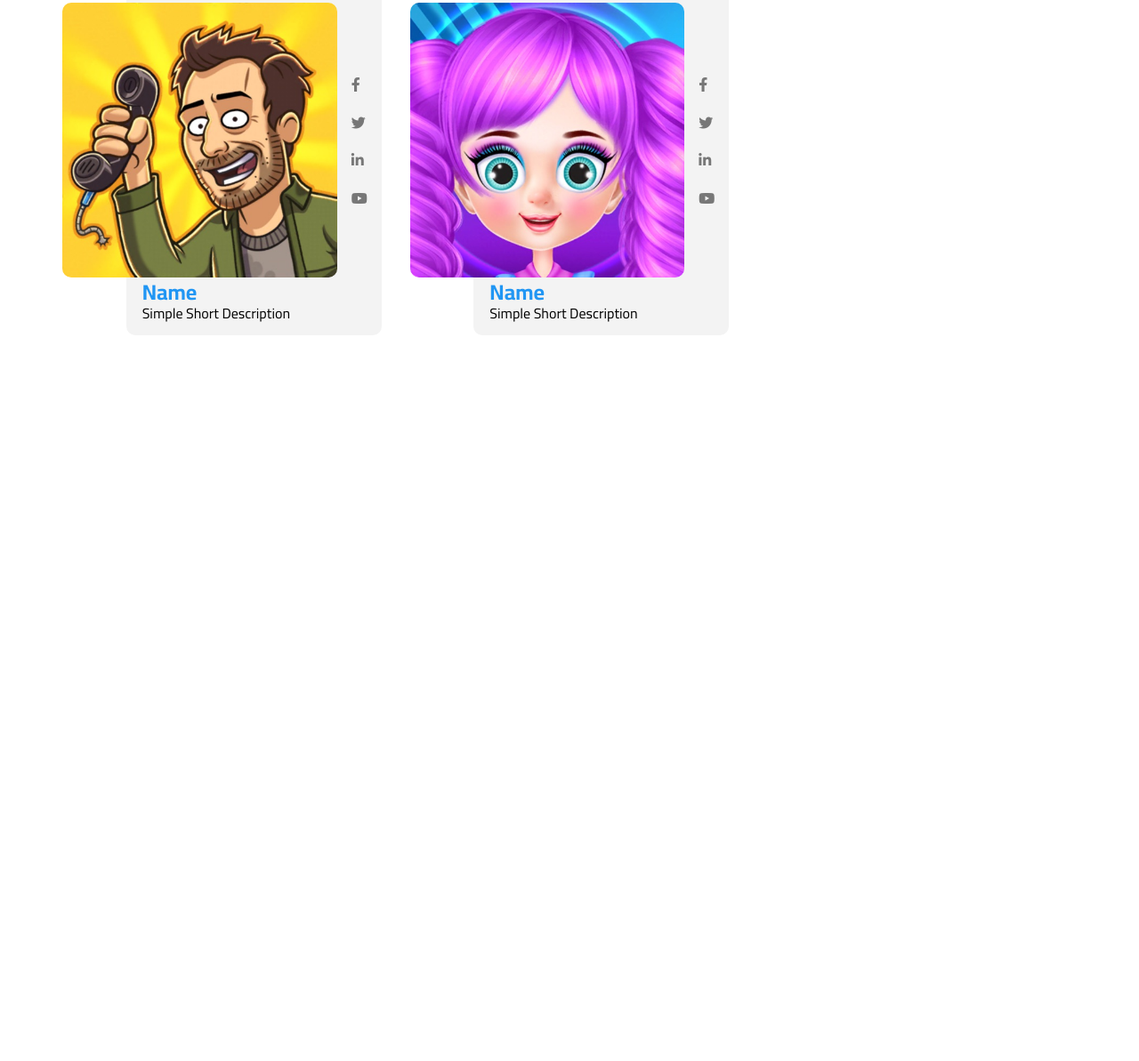
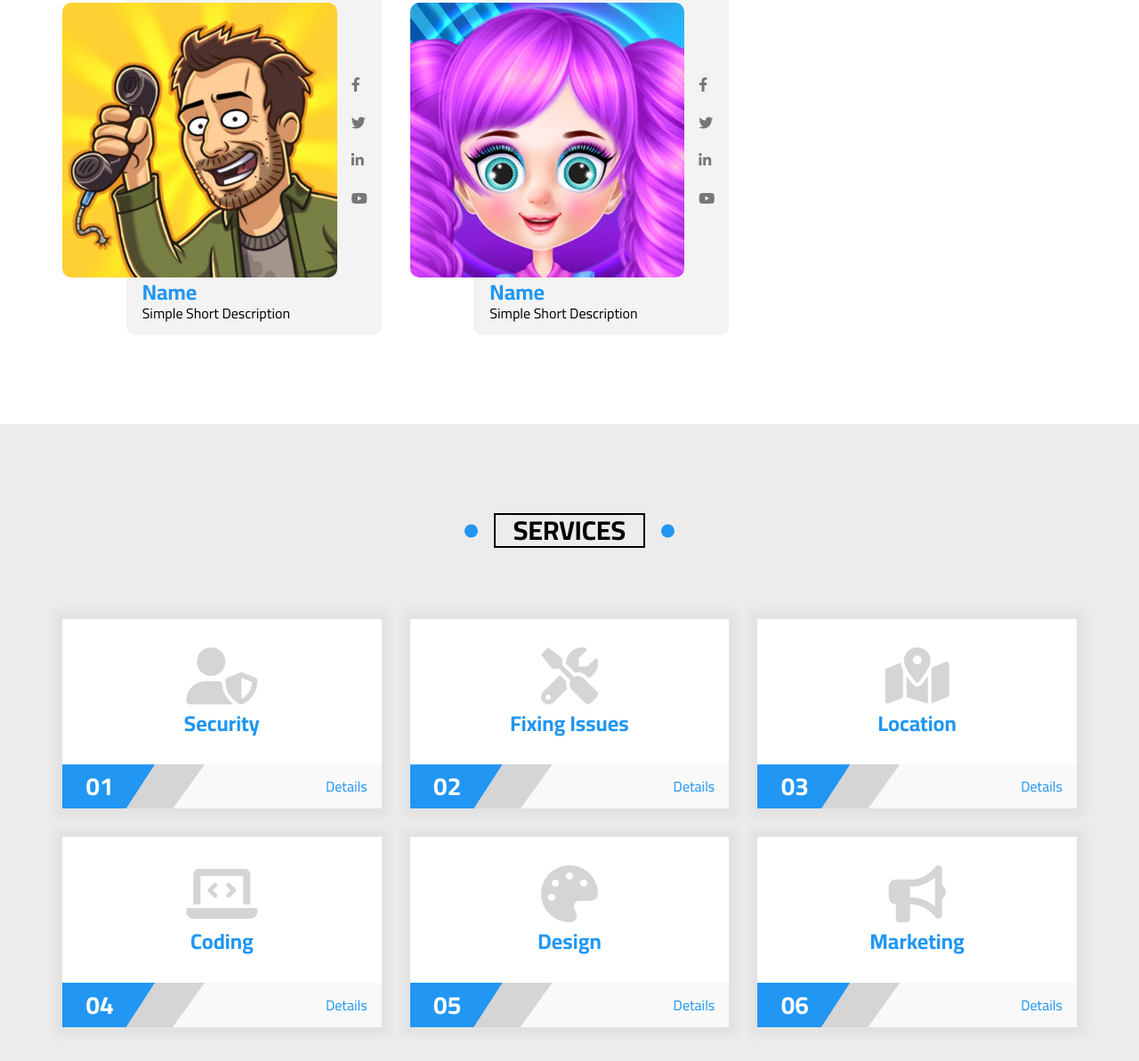
Before and after one commit to zyadfallatah/templateNum3, a plain HTML site: page index.html in a window 1280 px wide. Shown: the part 5770-6963 px from the top of the page at 89% size. Before the commit the page ends 6247 px from the top, so only its background shows below. Drawn offline with Linux system fonts and the light colour scheme; files that its build step writes are made by us from their sources.

Commit message:
Services Section Added

```diff
--- a/css/style.css
+++ b/css/style.css
@@ -732,3 +732,102 @@ header .mega-menu a {
   color: #777;
 }
 /* End Team Members */
+
+/* Start Services */
+.services {
+  position: relative;
+}
+.services::before {
+  content: "";
+  position: absolute;
+  top: 0;
+  left: 0;
+  width: 100%;
+  height: 100%;
+  background-color: var(--section-background);
+  z-index: -1;
+}
+.services .box {
+  position: relative;
+  text-align: center;
+  background-color: white;
+  padding-bottom: 0;
+  box-shadow: 0 0 10px 10px rgb(60 61 63 / 5%);
+  overflow: hidden;
+  counter-increment: service;
+  transition-duration: var(--main-transition);
+}
+.services .box:hover {
+  transform: translateY(-10px);
+}
+.services .box::before {
+  content: "";
+  position: absolute;
+  top: 0;
+  left: 50%;
+  transform: translateX(-50%);
+  width: 0;
+  height: 3px;
+  background-color: var(--main-color);
+  transition-duration: var(--main-transition);
+}
+.services .box:hover::before {
+  width: 100%;
+}
+.services .box .content {
+  padding-top: 2rem;
+  padding-bottom: 1rem;
+}
+.services .box .content i {
+  color: #d5d5d5;
+}
+.services .box .content h3 {
+  color: var(--main-color);
+  margin-top: .5rem;
+  font-size: 1.5rem;
+  font-weight: bold;
+  text-transform: capitalize;
+}
+.services .box .footer {
+  position: relative;
+  display: flex;
+  justify-content: flex-end;
+  align-items: center;
+  background-color: #f9f9f9;
+  margin-top: 1rem;
+  min-height: 50px;
+  overflow: hidden;
+}
+.services .box .footer::before {
+  content: "0" counter(service);
+  position: absolute;
+  left: -4px;
+  width: 60px;
+  height: 100%;
+  display: flex;
+  justify-content: center;
+  align-items: center;
+  padding-left: 1rem;
+  padding-right: 2rem;
+  background-color: var(--main-color);
+  font-size: 1.75rem;
+  font-weight: bold;
+  color: white;
+  clip-path: polygon(0 0 , 100% 0 , 70% 100%, 0 100%);
+  z-index: 1000;
+}
+.services .box .footer::after {
+  content: "";
+  position: absolute;
+  left: 70px;
+  bottom: 0;
+  width: 90px;
+  height: 100%;
+  background-color: #d5d5d5;
+  clip-path: polygon(30% 0 , 100% 0 , 60% 100%, 0% 100%);
+}
+.services .box .link {
+  color: var(--main-color);
+  margin-right: 1rem;
+}
+/* End Services */
--- a/index.html
+++ b/index.html
@@ -657,5 +657,69 @@
     </div>
   </section>
   <!-- End Team Members -->
+
+  <!-- Start services -->
+  <div class="services section-padding">
+    <div class="section-heading">
+      <h2 class="title">services</h2>
+    </div>
+    <div class="container grid-3">
+      <div class="box">
+        <div class="content">
+          <i class="fas fa-user-shield fa-4x"></i>
+          <h3>Security</h3>
+        </div>
+        <div class="footer">
+          <a href="#" class="link">Details</a>
+        </div>
+      </div>
+      <div class="box">
+        <div class="content">
+          <i class="fas fa-tools fa-4x"></i>
+          <h3>Fixing Issues</h3>
+        </div>
+        <div class="footer">
+          <a href="#" class="link">Details</a>
+        </div>
+      </div>
+      <div class="box">
+        <div class="content">
+          <i class="fas fa-map-marked-alt fa-4x"></i>
+          <h3>Location</h3>
+        </div>
+        <div class="footer">
+          <a href="#" class="link">Details</a>
+        </div>
+      </div>
+      <div class="box">
+        <div class="content">
+          <i class="fas fa-laptop-code fa-4x"></i>
+          <h3>Coding</h3>
+        </div>
+        <div class="footer">
+          <a href="#" class="link">Details</a>
+        </div>
+      </div>
+      <div class="box">
+        <div class="content">
+          <i class="fas fa-palette fa-4x"></i>
+          <h3>Design</h3>
+        </div>
+        <div class="footer">
+          <a href="#" class="link">Details</a>
+        </div>
+      </div>
+      <div class="box">
+        <div class="content">
+          <i class="fas fa-bullhorn fa-4x"></i>
+          <h3>Marketing</h3>
+        </div>
+        <div class="footer">
+          <a href="#" class="link">Details</a>
+        </div>
+      </div>
+    </div>
+  </div>
+  <!-- End services -->
 </body>
 </html>
```
